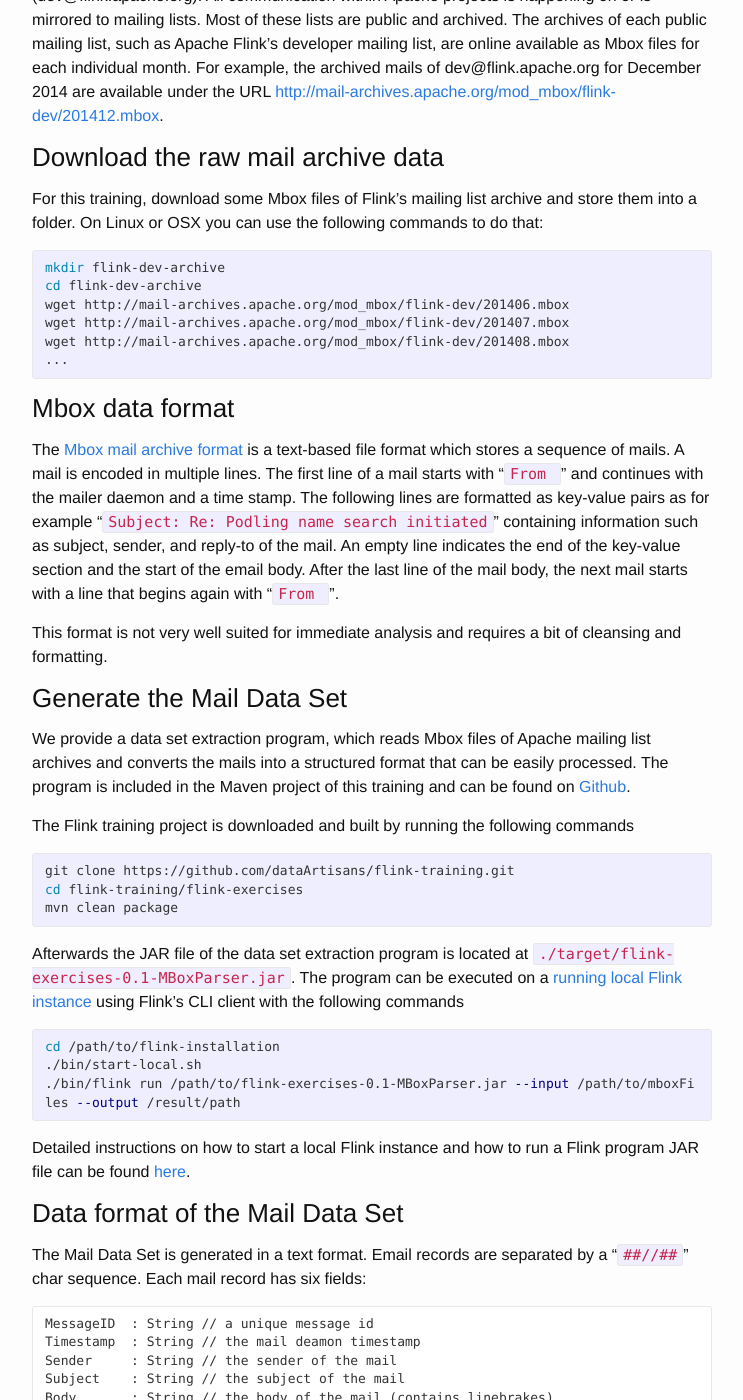
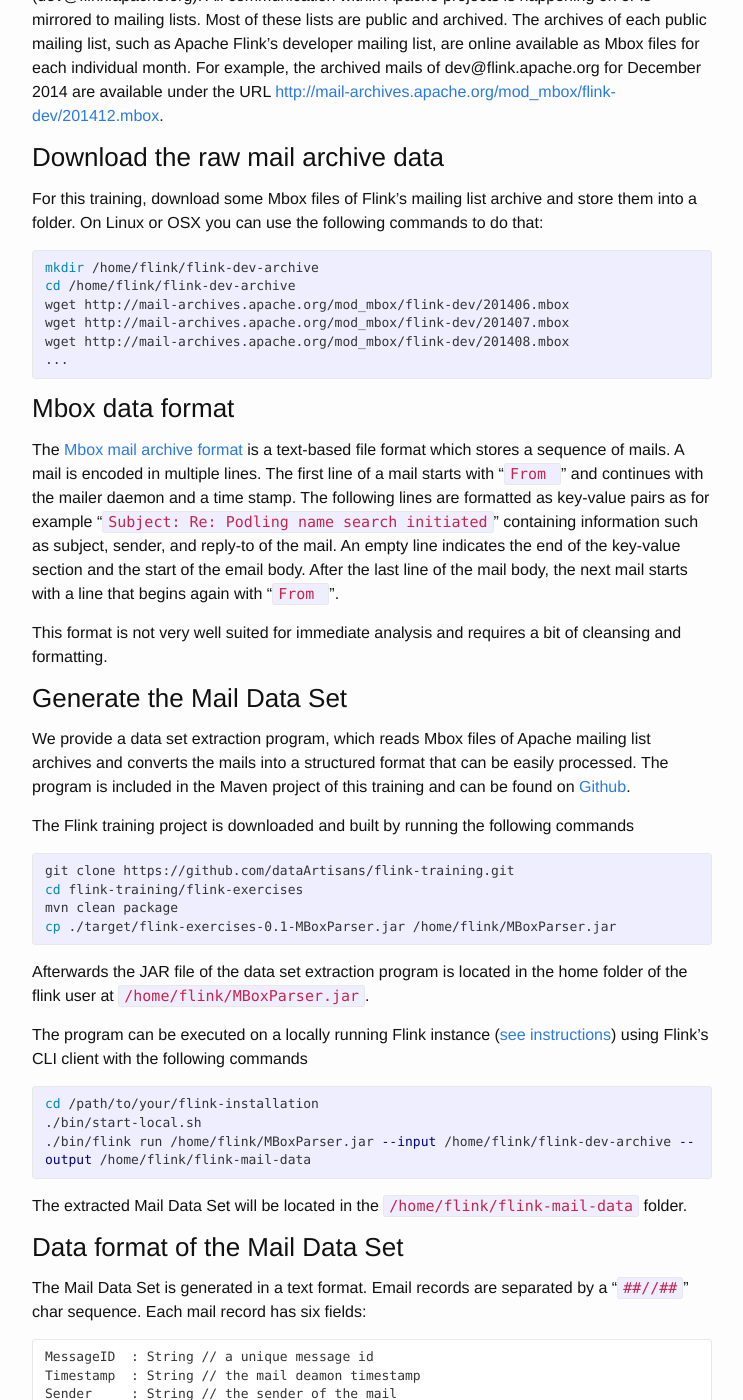
Before and after one commit to dataArtisans/flink-training-web, a Jekyll site: the page built from web/exercises/trainingData.md, in a window 1280 px wide and 1400 px high, scrolled down 214 px. Shown: the whole window, without its empty margins (268-1011 px from the left). Built offline with Jekyll 4.4.1, drawn with Linux system fonts in a browser that asks for light colours; nearby versions of some CDN libraries; some of the changed text lies outside the part shown.

Commit message:
Improved online material

```diff
--- a/web/exercises/trainingData.md
+++ b/web/exercises/trainingData.md
@@ -11,8 +11,8 @@
 For this training, download some Mbox files of Flink's mailing list archive and store them into a folder. On Linux or OSX you can use the following commands to do that:
 
 {% highlight bash %}
-mkdir flink-dev-archive
-cd flink-dev-archive
+mkdir /home/flink/flink-dev-archive
+cd /home/flink/flink-dev-archive
 wget http://mail-archives.apache.org/mod_mbox/flink-dev/201406.mbox
 wget http://mail-archives.apache.org/mod_mbox/flink-dev/201407.mbox
 wget http://mail-archives.apache.org/mod_mbox/flink-dev/201408.mbox
@@ -35,18 +35,20 @@
 git clone https://github.com/dataArtisans/flink-training.git
 cd flink-training/flink-exercises
 mvn clean package
+cp ./target/flink-exercises-0.1-MBoxParser.jar /home/flink/MBoxParser.jar
 {% endhighlight %}
 
-Afterwards the JAR file of the data set extraction program is located at `./target/flink-exercises-0.1-MBoxParser.jar`.
-The program can be executed on a [running local Flink instance](http://localhost:4000/localExec.html) using Flink's CLI client with the following commands
+Afterwards the JAR file of the data set extraction program is located in the home folder of the flink user at `/home/flink/MBoxParser.jar`.
+
+The program can be executed on a locally running Flink instance ([see instructions]({{ site.baseurl }}/setup.html)) using Flink's CLI client with the following commands
 
 {% highlight bash %}
-cd /path/to/flink-installation
+cd /path/to/your/flink-installation
 ./bin/start-local.sh
-./bin/flink run /path/to/flink-exercises-0.1-MBoxParser.jar --input /path/to/mboxFiles --output /result/path
+./bin/flink run /home/flink/MBoxParser.jar --input /home/flink/flink-dev-archive --output /home/flink/flink-mail-data
 {% endhighlight %}
 
-Detailed instructions on how to start a local Flink instance and how to run a Flink program JAR file can be found [here](http://localhost:4000/localExec.html).
+The extracted Mail Data Set will be located in the `/home/flink/flink-mail-data` folder.
 
 ### Data format of the Mail Data Set
 
@@ -83,17 +85,17 @@
 
 // read all fields
 DataSet<Tuple6<String, String, String, String, String, String>> mails =
-  env.readCsvFile(<PATH-TO-DATASET>)
-    .lineDelimiter(MBoxParser.MAIL_RECORD_DELIM) // constant for "##//##"
-    .fieldDelimiter(MBoxParser.MAIL_FIELD_DELIM) // constant for "#|#"
+  env.readCsvFile("/home/flink/flink-mail-data")
+    .lineDelimiter("##//##")
+    .fieldDelimiter("#|#")
     .types(String.class, String.class, String.class,
            String.class, String.class, String.class);
 
 // read sender and body fields
 DataSet<Tuple2<String, String>> senderBody =
-  env.readCsvFile(<PATH-TO-DATASET>)
-    .lineDelimiter(MBoxParser.MAIL_RECORD_DELIM)
-    .fieldDelimiter(MBoxParser.MAIL_FIELD_DELIM)
+  env.readCsvFile("/home/flink/flink-mail-data")
+    .lineDelimiter("##//##")
+    .fieldDelimiter("#|#")
     .includeFields("00101")
     .types(String.class, String.class);
 {% endhighlight %}
@@ -106,16 +108,16 @@
 
 // read all fields
 val mails = env.readCsvFile[(String, String, String, String, String, String)](
-    <PATH-TO-DATASET>,
-    lineDelimiter = MBoxParser.MAIL_RECORD_DELIM, // constant for "##//##"
-    fieldDelimiter = MBoxParser.MAIL_FIELD_DELIM, // constant for "#|#"
+    "/home/flink/flink-mail-data",
+    lineDelimiter = "##//##",
+    fieldDelimiter = "#|#",
   )
 
 // read sender and body fields
 val senderBody = env.readCsvFile[(String, String)](
-    <PATH-TO-DATASET>,
-    lineDelimiter = MBoxParser.MAIL_RECORD_DELIM,
-    fieldDelimiter = MBoxParser.MAIL_FIELD_DELIM,
+    "/home/flink/flink-mail-data",
+    lineDelimiter = "##//##",
+    fieldDelimiter = "#|#",
     includedFields = Array(2,4)
   )
 {% endhighlight %}
```
Also changed, not shown: web/devResources/trainingSlides.md (+26 -1 lines), web/index.md (+0 -5 lines), web/localExec.md (+6 -25 lines), web/setup.md (+43 -8 lines).
